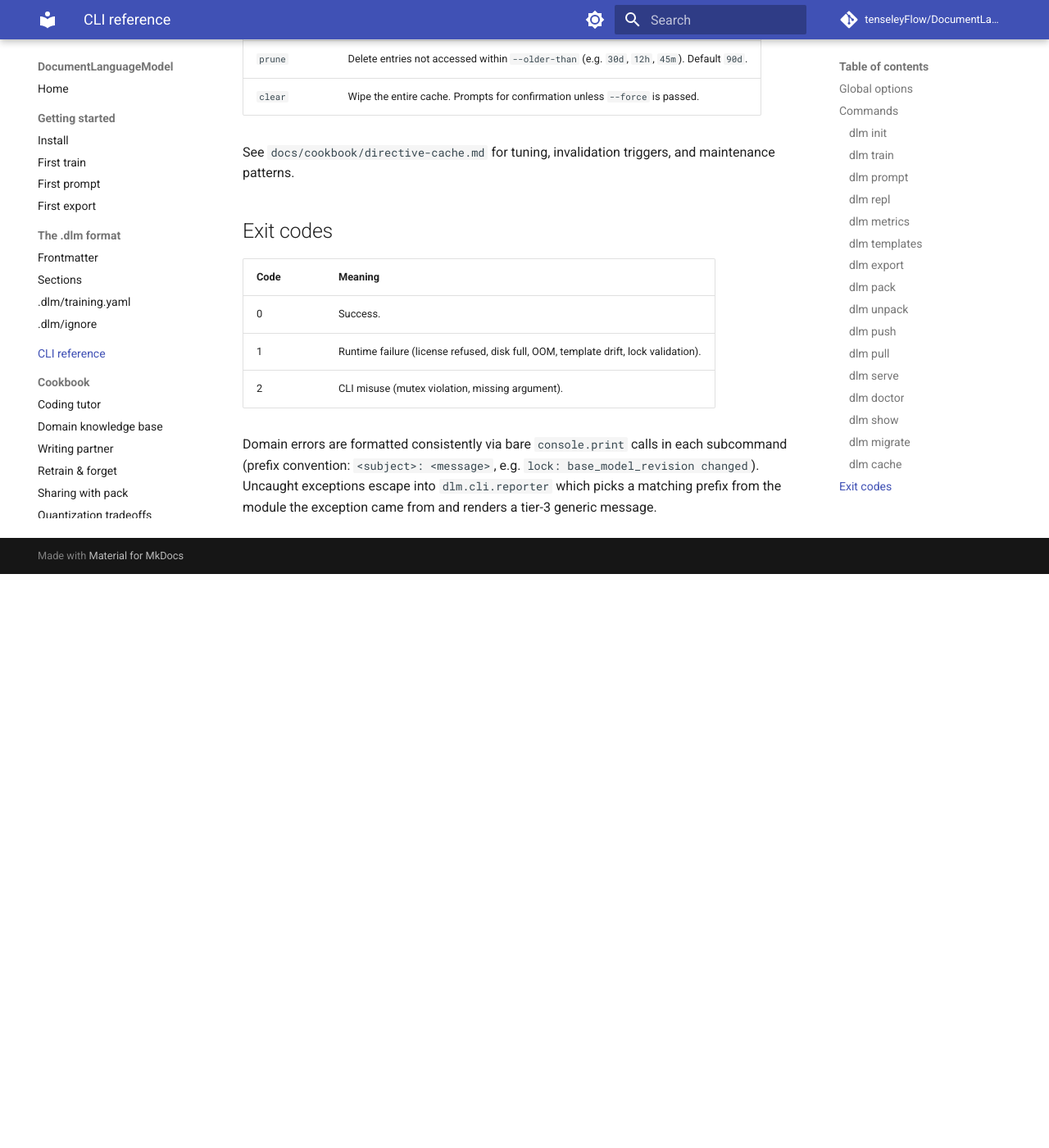
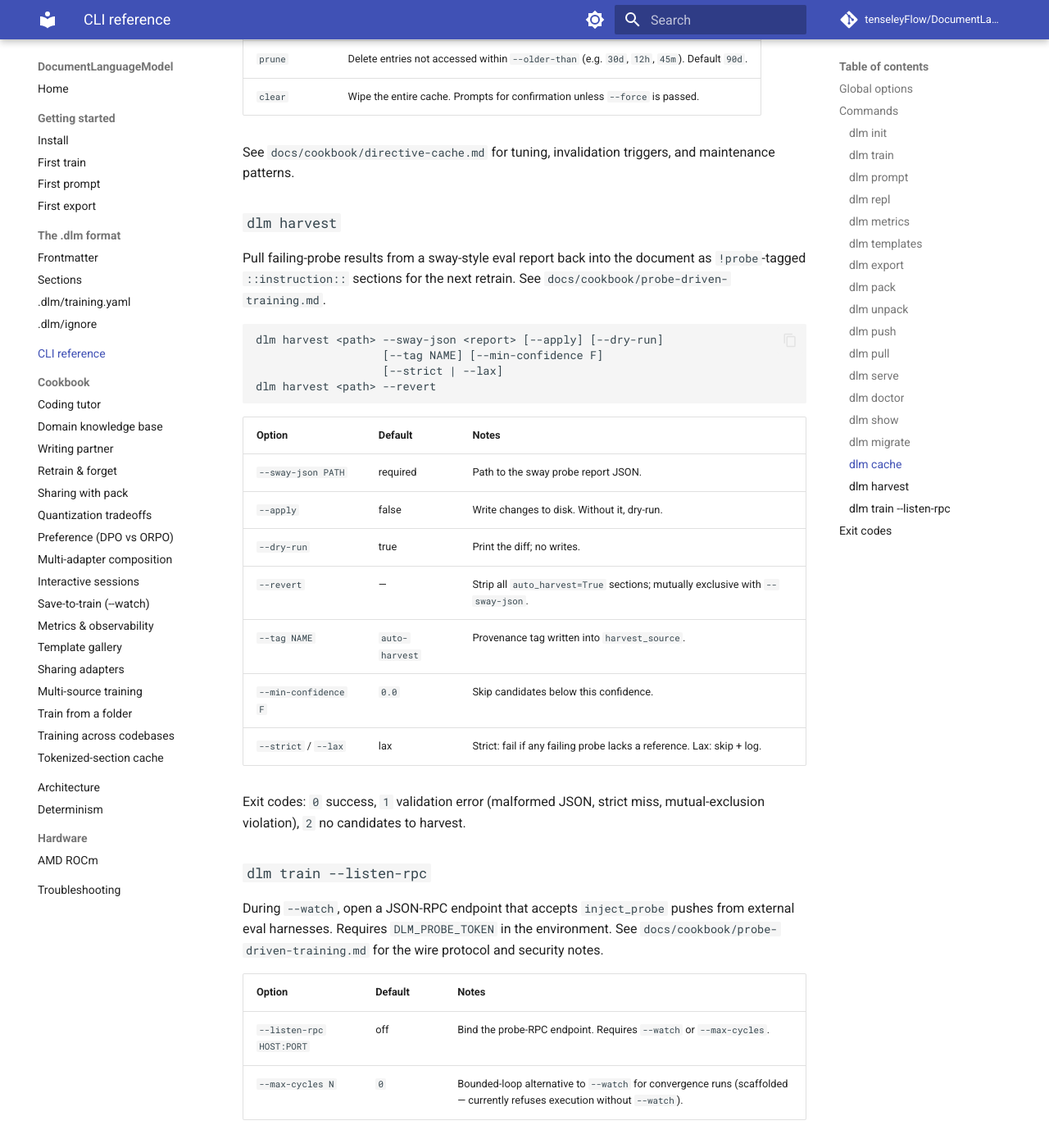
Before and after one commit to tenseleyFlow/DocumentLanguageModel, an MkDocs documentation site: the page built from docs/cli/reference.md, in a window 1280 px wide and 1400 px high, scrolled down 10098 px. Shown: the whole window at 82% size. Built offline with MkDocs 1.6.1 and Material for MkDocs 9.7.7, drawn with Linux system fonts in a browser that asks for light colours; comment, search, counter and statistics services are not loaded; before the commit the page ends 10798 px from its top, so only the background shows below that.

Commit message:
docs: probe-driven training cookbook + harvest/listen-rpc reference

````diff
--- a/docs/cli/reference.md
+++ b/docs/cli/reference.md
@@ -341,6 +341,44 @@ dlm cache clear <path> [--force]
 See `docs/cookbook/directive-cache.md` for tuning, invalidation
 triggers, and maintenance patterns.
 
+### `dlm harvest`
+
+Pull failing-probe results from a sway-style eval report back into the
+document as `!probe`-tagged `::instruction::` sections for the next
+retrain. See `docs/cookbook/probe-driven-training.md`.
+
+```
+dlm harvest <path> --sway-json <report> [--apply] [--dry-run]
+                   [--tag NAME] [--min-confidence F]
+                   [--strict | --lax]
+dlm harvest <path> --revert
+```
+
+| Option | Default | Notes |
+|---|---|---|
+| `--sway-json PATH` | required | Path to the sway probe report JSON. |
+| `--apply` | false | Write changes to disk. Without it, dry-run. |
+| `--dry-run` | true | Print the diff; no writes. |
+| `--revert` | — | Strip all `auto_harvest=True` sections; mutually exclusive with `--sway-json`. |
+| `--tag NAME` | `auto-harvest` | Provenance tag written into `harvest_source`. |
+| `--min-confidence F` | `0.0` | Skip candidates below this confidence. |
+| `--strict` / `--lax` | lax | Strict: fail if any failing probe lacks a reference. Lax: skip + log. |
+
+Exit codes: `0` success, `1` validation error (malformed JSON, strict
+miss, mutual-exclusion violation), `2` no candidates to harvest.
+
+### `dlm train --listen-rpc`
+
+During `--watch`, open a JSON-RPC endpoint that accepts `inject_probe`
+pushes from external eval harnesses. Requires `DLM_PROBE_TOKEN` in the
+environment. See `docs/cookbook/probe-driven-training.md` for the wire
+protocol and security notes.
+
+| Option | Default | Notes |
+|---|---|---|
+| `--listen-rpc HOST:PORT` | off | Bind the probe-RPC endpoint. Requires `--watch` or `--max-cycles`. |
+| `--max-cycles N` | `0` | Bounded-loop alternative to `--watch` for convergence runs (scaffolded — currently refuses execution without `--watch`). |
+
 ## Exit codes
 
 | Code | Meaning |
--- /dev/null
+++ b/docs/cookbook/probe-driven-training.md
@@ -0,0 +1,159 @@
+# Probe-driven training
+
+Close the loop between a differential-testing eval harness and the
+trainer: failing probes flow back into the document, the adapter
+retrains, and the next eval run measures improvement. Two directions:
+
+- **Pull**: `dlm harvest --sway-json <report>` reads a sway JSON report
+  and appends failing probes as `::instruction::` sections tagged
+  `!probe`, with `auto_harvest: true` for provenance.
+- **Push**: `dlm train --listen-rpc <host:port>` opens a JSON-RPC
+  endpoint that accepts `inject_probe` pushes during `--watch` mode;
+  probes enter a queue and drain at the next cycle boundary.
+
+Both paths assume you run the eval harness (sway or equivalent)
+separately; dlm owns the document edit and retrain, not the eval.
+
+## Pull path — harvesting a sway report
+
+Sway emits a JSON report describing per-probe outcomes. Extract failing
+probes with reference answers back into the document:
+
+```bash
+# Dry-run first — shows what would be added, no writes:
+dlm harvest mydoc.dlm --sway-json sway-run-1.json
+
+# Apply after review:
+dlm harvest mydoc.dlm --sway-json sway-run-1.json --apply
+```
+
+What lands on disk: for each failing probe with `evidence.prompt` +
+`evidence.reference`, one `::instruction::` section in the shape
+
+```
+::instruction::
+### Q !probe
+<prompt from sway>
+
+### A
+<reference from sway>
+::
+```
+
+The section carries `auto_harvest: true` and
+`harvest_source: "<tag>/<probe_name>"` for traceability.
+
+### Harvest flags
+
+| Flag | Effect |
+|---|---|
+| `--sway-json PATH` | Required. Path to the sway report. |
+| `--apply` | Write changes to disk. Default: dry-run. |
+| `--dry-run` | Explicit dry-run (default). |
+| `--revert` | Strip all `auto_harvest=True` sections. Mutually exclusive with `--sway-json`. |
+| `--tag NAME` | Override the default `auto-harvest` tag in `harvest_source`. |
+| `--min-confidence F` | Drop candidates below this confidence threshold. |
+| `--strict` / `--lax` | Strict: fail if any failing probe lacks a reference. Lax: skip + log. |
+
+### Refusals
+
+- `--sway-json` missing → exit 1
+- Sway JSON malformed → exit 1
+- No failing probes with references → exit 2 (no candidates)
+- `--revert` + `--sway-json` → exit 1 (mutually exclusive)
+- Strict mode + probe without reference → exit 1 (hint: `--lax`)
+
+### Revert path
+
+If a harvest pass pulls in noise (bad prompt wording, duplicated
+content), revert in one command:
+
+```bash
+dlm harvest mydoc.dlm --revert
+```
+
+All sections with `auto_harvest=true` are stripped; hand-authored
+sections stay. Coarser than "undo the last harvest" by design — users
+audit the diff before `--apply`, so "undo all auto-edits" is the safe
+escape hatch.
+
+## Push path — live probe injection
+
+For a long-running `--watch` session, open an RPC endpoint so an
+external sway (or equivalent) process can push failing probes as they
+arrive:
+
+```bash
+export DLM_PROBE_TOKEN=$(openssl rand -hex 16)
+dlm train mydoc.dlm --watch --listen-rpc 127.0.0.1:7429
+```
+
+The server accepts POSTs at `/rpc`:
+
+```http
+POST /rpc HTTP/1.1
+Authorization: Bearer <token>
+Content-Type: application/json
+
+{
+  "method": "inject_probe",
+  "params": {
+    "prompt": "What does DGEMM compute?",
+    "reference": "A double-precision general matrix multiplication.",
+    "tags": ["nightly-ci"]
+  }
+}
+```
+
+Successful response:
+
+```json
+{"accepted": true, "next_cycle_eta_s": 0, "queue_depth": 1}
+```
+
+### Status codes
+
+- `200` accepted + queued
+- `400` malformed payload (bad JSON, missing fields, non-string tags)
+- `401` missing or invalid bearer token
+- `404` unknown method or path
+- `429` queue past capacity (default 1000)
+
+### Security notes
+
+- **Localhost-only in v1.** The endpoint binds whatever host you pass;
+  use `127.0.0.1` unless you know what you're doing. Remote pushes are
+  a training-data-poisoning vector.
+- **Bearer token is mandatory.** Without `DLM_PROBE_TOKEN` set, the
+  flag refuses at startup. The server uses constant-time compare.
+- **Body size capped at 64 KiB.** Bounds the DOS surface.
+- **Queue is bounded.** Past capacity, returns 429 — the client should
+  retry after the next cycle drain.
+
+### Combining pull and push
+
+You can use both: push for real-time streaming during a `--watch`
+session, then harvest the accumulated sway reports later to capture
+anything that didn't reach the live endpoint. The two paths share the
+same on-disk shape, so the retrain behavior is identical.
+
+## What the trainer sees
+
+A harvested or injected probe becomes a `### Q !probe` pair in the
+document. At training time:
+
+- **Row building**: the `!probe` marker is stripped before the strict
+  instruction parser runs, so the pair trains as a normal SFT example.
+- **Probe extraction**: `dlm.eval.probes` picks up the same marker and
+  uses the pair as an explicit probe prompt for post-train eval.
+
+The effect: every harvested probe both *trains the model to answer it
+right* and *gets reused as an eval prompt on the retrained adapter*.
+That's the closed loop — sway's complaint becomes a training example
+and a regression check in one section.
+
+## Reference
+
+- `dlm harvest` — `docs/cli/reference.md`
+- Section schema (`auto_harvest`, `harvest_source`) — `docs/format/frontmatter.md`
+- Sway report format — upstream sway docs
````
